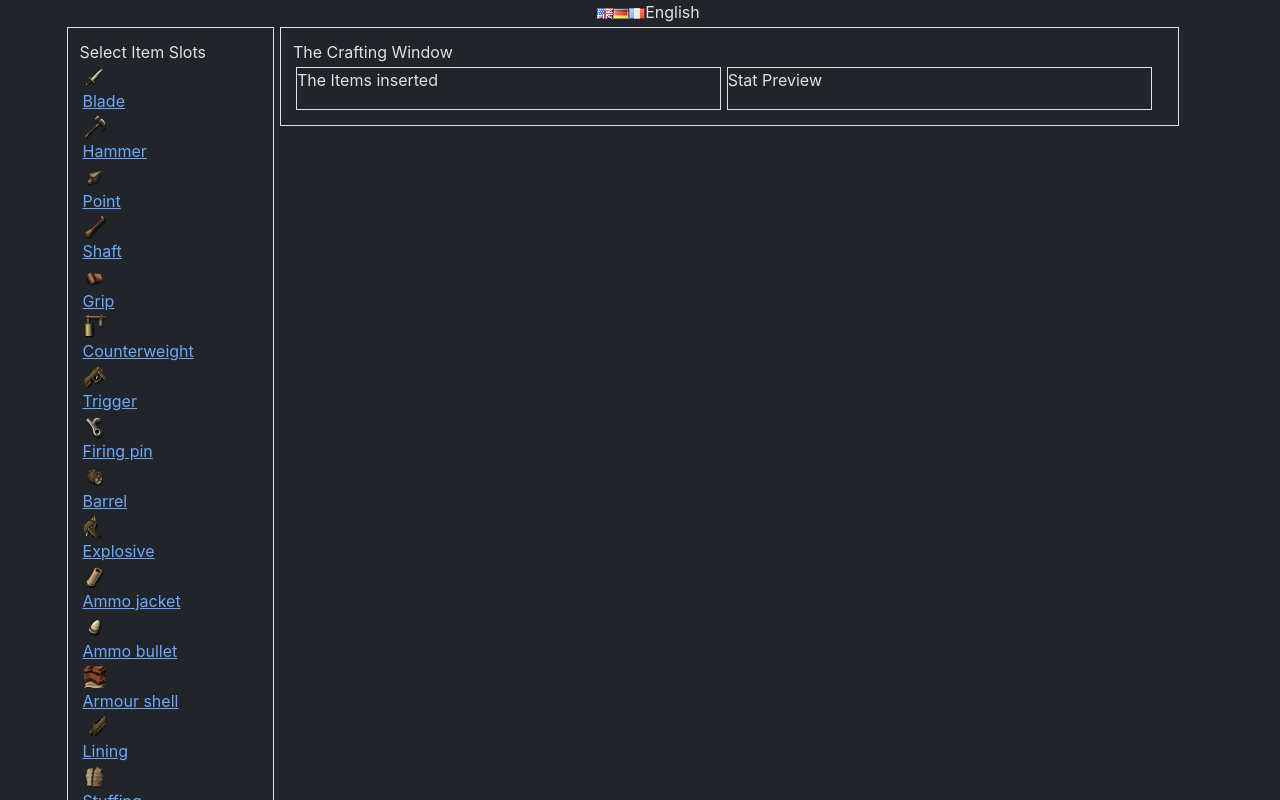
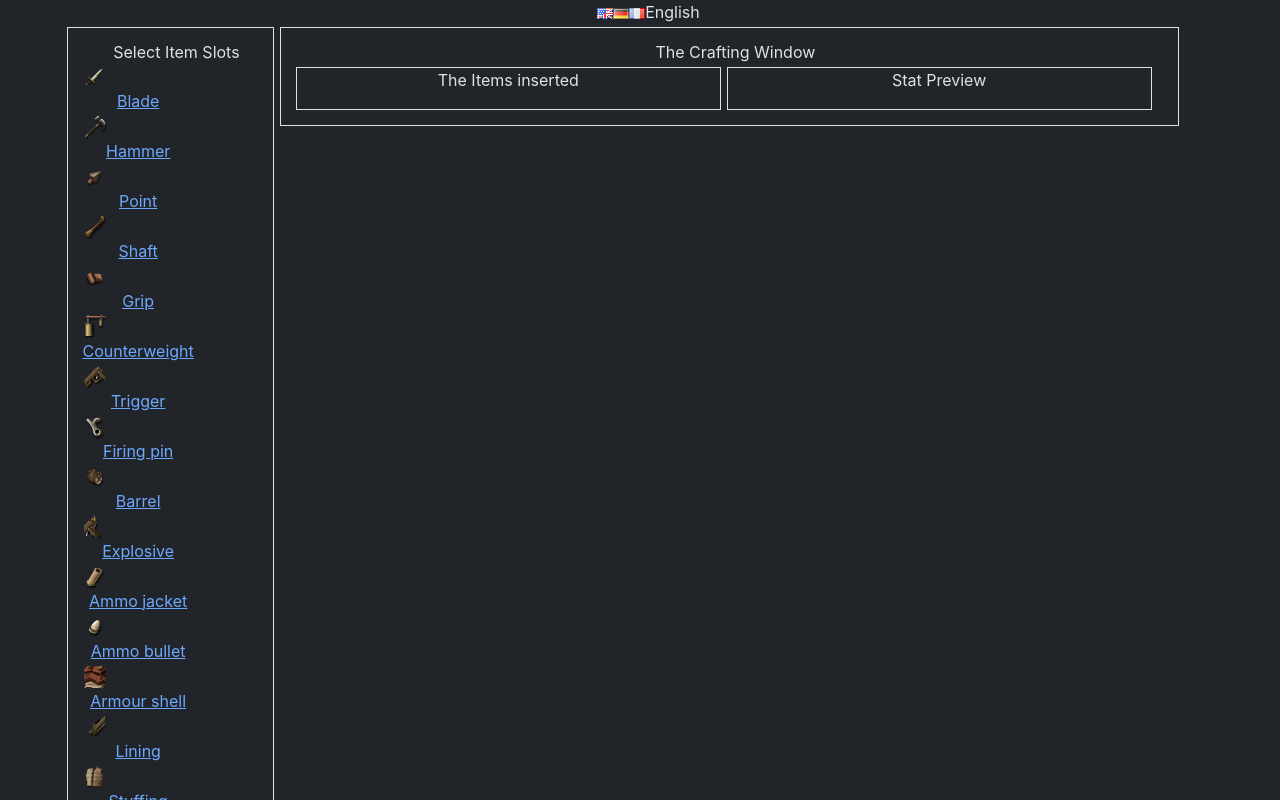
Before and after one commit to zerotacg/zero.craft, a React (Create React App) app: page / in a window 1280 px wide. Shown: the top 800 px of the page. Built offline with nearby package versions, Linux system fonts and the light colour scheme.

Commit message:
migrate main interface

```diff
--- a/public/index.html
+++ b/public/index.html
@@ -48,73 +48,5 @@
 <body role="document">
 <noscript>You need to enable JavaScript to run this app.</noscript>
 <div id="root"></div>
-
-<div id="ui:interface:main"
-     style="top: 0px;
-                width: 90%;
-                margin: 0% auto;">
-
-
-    <div id="ui:interface:main:slots"
-         style="top: 0px;
-                  float: left;
-                  width: 18%;
-                  margin: 3px;
-                  border: 1px;
-                  border-style: solid;
-                  padding-top: 1%;
-                  padding-bottom: 1%;
-                  padding-left: 1%;
-                  padding-right: 0;">
-        <div class="text">uiSlotsTitle</div>
-    </div>
-
-
-    <div id="ui:interface:main:craft_window"
-         style="top: 0px;
-                  float: left;
-                  width: 78%;
-                  margin: 3px;
-                  border: 1px;
-                  border-style: solid;
-                  padding-top: 1%;
-                  padding-bottom: 1%;
-                  padding-left: 1%;
-                  padding-right: 0;">
-        <div class="text" style="display: block;">uiCraftWindowTitle</div>
-        <div id="ui:interface:main:craft_window:item_list"
-             style="top: 0px;
-                    float: left;
-                    width: 48%;
-                    margin: 3px;
-                    border: 1px;
-                    border-style: solid;
-                    padding-bottom: 2%;">
-            <div class="text">uiItemListTitle</div>
-        </div>
-
-
-        <div id="ui:interface:main:craft_window:preview"
-             style="top: 0px;
-                    float: left;
-                    width: 48%;
-                    margin: 3px;
-                    border: 1px solid;
-                    padding-bottom: 2%;">
-            <div class="text">uiPreviewTitle</div>
-        </div>
-    </div>
-</div>
-
-
-
-
-
-<script type="text/javascript">
-    try {
-        startZeroCraft();
-    } catch (e) {
-    }
-</script>
 </body>
 </html>
--- a/src/App.tsx
+++ b/src/App.tsx
@@ -1,17 +1,26 @@
-import React from 'react';
+import React, {useEffect} from 'react';
 import './App.css';
 import ItemInfo from './components/ItemInfo';
 import LanguageSelector from './components/LanguageSelector';
+import MainInterface from './components/MainInterface';
 import MaterialSelection from './components/MaterialSelection';
 import QuantitySelection from './components/QuantitySelection';
 
 export default function App() {
+    useEffect(() => {
+        try {
+            (window as any).startZeroCraft();
+        } catch (e) {
+            console.error("Error starting ZeroCraft:", e);
+        }
+    }, []);
     return (
         <div className="App">
             <LanguageSelector/>
             <ItemInfo/>
             <MaterialSelection/>
             <QuantitySelection/>
+            <MainInterface/>
         </div>
     );
 }
--- a/src/components/ItemInfo.tsx
+++ b/src/components/ItemInfo.tsx
@@ -59,17 +59,13 @@ const ItemInfo: React.FC = () => {
                     }}
                 ></div>
 
-                <div className="text">{t('uiSheetID')}</div>
-                : <label id="ui:interface:item_info:content:lbl_sheet_id"></label><br/>
-                <div className="text">{t('uiQuality')}</div>
-                : <label id="ui:interface:item_info:content:lbl_quality"></label><br/>
-                <div className="text">{t('uiFamily')}</div>
-                : <label id="ui:interface:item_info:content:lbl_family"></label><br/>
-                <div className="text">{t('uiColor')}</div>
-                : <label id="ui:interface:item_info:content:lbl_color"></label><br/>
+                {t('uiSheetID')}: <label id="ui:interface:item_info:content:lbl_sheet_id"></label><br/>
+                {t('uiQuality')}: <label id="ui:interface:item_info:content:lbl_quality"></label><br/>
+                {t('uiFamily')}: <label id="ui:interface:item_info:content:lbl_family"></label><br/>
+                {t('uiColor')}: <label id="ui:interface:item_info:content:lbl_color"></label><br/>
                 <br/>
 
-                <div className="text">{t('uiAllItemParts')}</div>
+                {t('uiAllItemParts')}
                 <br/>
                 <div>
                     <div
@@ -85,8 +81,7 @@ const ItemInfo: React.FC = () => {
                         }}
                     ></select>
                     <div>
-                        <div className="text">{t('uiEcosystem')}</div>
-                        : <label id="ui:interface:item_info:content:lbl_ecosystem"></label><br/>
+                        {t('uiEcosystem')}: <label id="ui:interface:item_info:content:lbl_ecosystem"></label><br/>
                         <div id="ui:interface:item_info:content:stats"></div>
                     </div>
                 </div>
--- a/src/components/LanguageSelector.tsx
+++ b/src/components/LanguageSelector.tsx
@@ -51,7 +51,7 @@ const LanguageSelector: React.FC = () => {
             >
                 <img src="./textures/fr.png" title="Français" alt="French flag"/>
             </a>
-            <div className="text">{t('uiLanguageName')}</div>
+            {t('uiLanguageName')}
         </div>
     );
 };
--- /dev/null
+++ b/src/components/MainInterface.tsx
@@ -0,0 +1,73 @@
+import React from 'react';
+import {useTranslation} from 'react-i18next';
+
+const MainInterface: React.FC = () => {
+    const {t} = useTranslation();
+
+    return (
+        <div id="ui:interface:main"
+             style={{
+                 top: '0px',
+                 width: '90%',
+                 margin: '0% auto'
+             }}>
+            <div id="ui:interface:main:slots"
+                 style={{
+                     top: '0px',
+                     float: 'left',
+                     width: '18%',
+                     margin: '3px',
+                     border: '1px',
+                     borderStyle: 'solid',
+                     paddingTop: '1%',
+                     paddingBottom: '1%',
+                     paddingLeft: '1%',
+                     paddingRight: '0'
+                 }}>
+                {t('uiSlotsTitle')}
+            </div>
+
+            <div id="ui:interface:main:craft_window"
+                 style={{
+                     top: '0px',
+                     float: 'left',
+                     width: '78%',
+                     margin: '3px',
+                     border: '1px',
+                     borderStyle: 'solid',
+                     paddingTop: '1%',
+                     paddingBottom: '1%',
+                     paddingLeft: '1%',
+                     paddingRight: '0'
+                 }}>
+                <div>{t('uiCraftWindowTitle')}</div>
+                <div id="ui:interface:main:craft_window:item_list"
+                     style={{
+                         top: '0px',
+                         float: 'left',
+                         width: '48%',
+                         margin: '3px',
+                         border: '1px',
+                         borderStyle: 'solid',
+                         paddingBottom: '2%'
+                     }}>
+                    {t('uiItemListTitle')}
+                </div>
+
+                <div id="ui:interface:main:craft_window:preview"
+                     style={{
+                         top: '0px',
+                         float: 'left',
+                         width: '48%',
+                         margin: '3px',
+                         border: '1px solid',
+                         paddingBottom: '2%'
+                     }}>
+                    {t('uiPreviewTitle')}
+                </div>
+            </div>
+        </div>
+    );
+};
+
+export default MainInterface;
```
Also changed, not shown: 1 other file (tests, documents, lock files or other folders).
